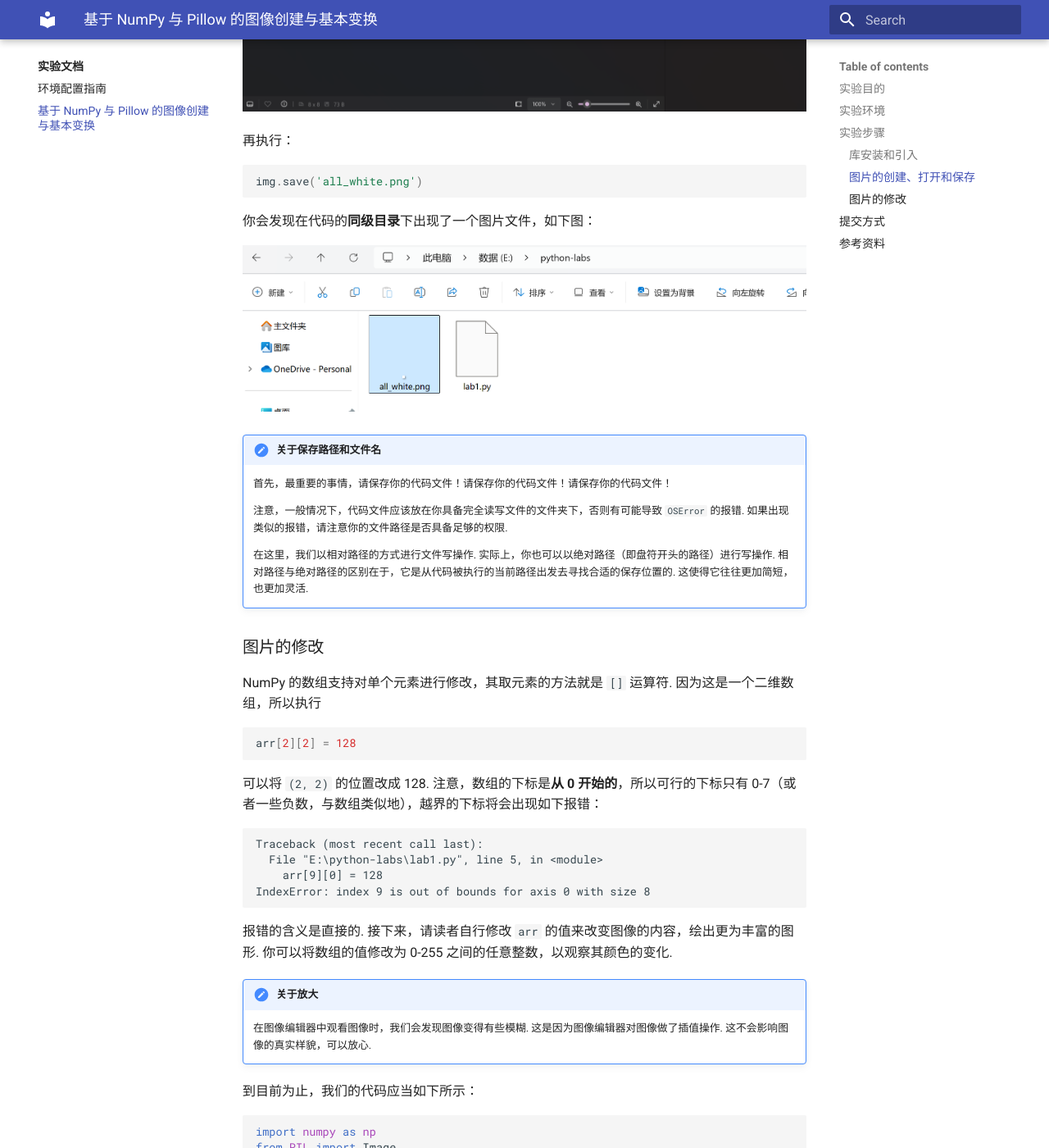
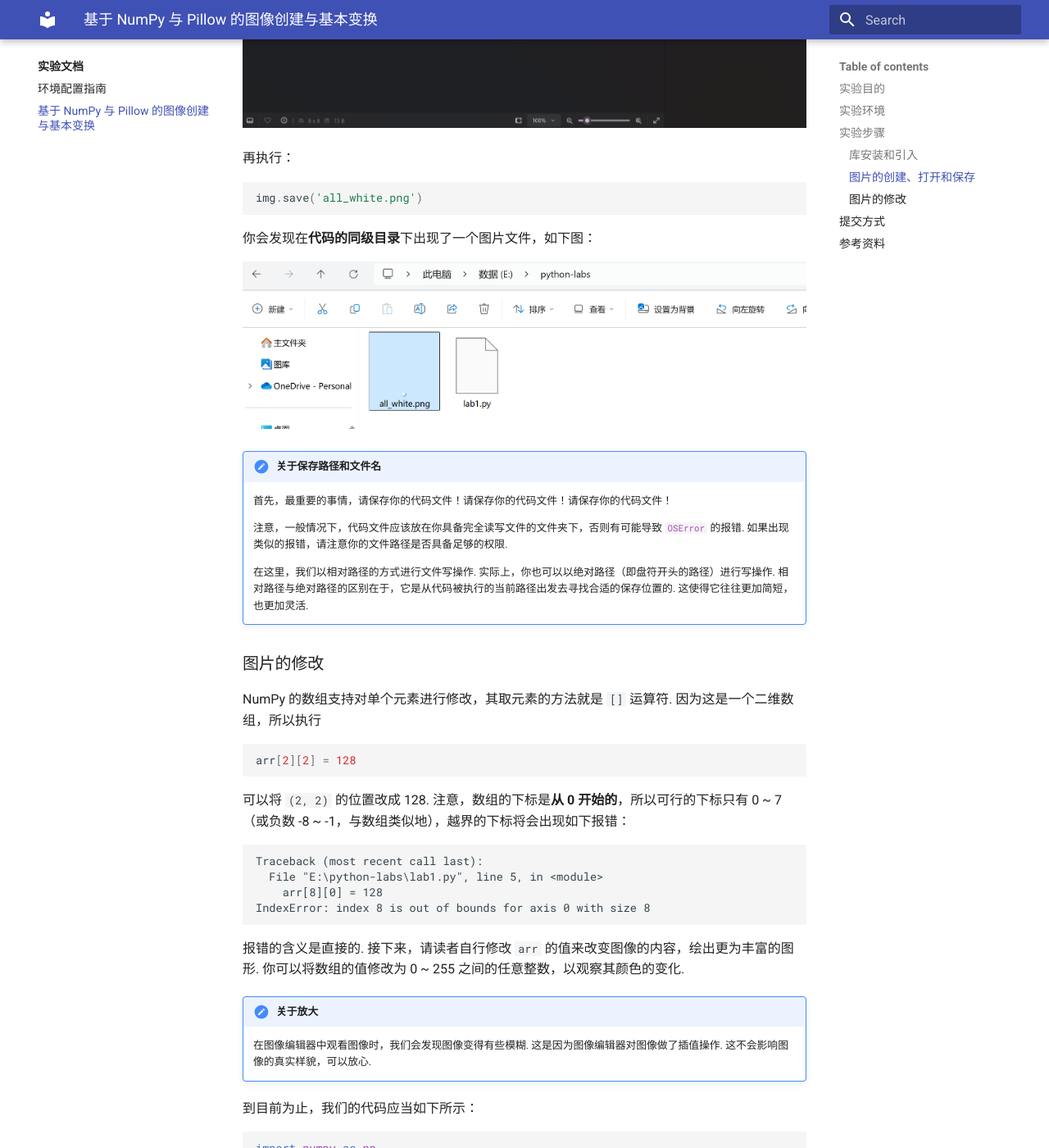
Before and after one commit to FrightenedFoxCN/python2024aw, an MkDocs documentation site: the page built from docs/bonus/01numpy.md, in a window 1280 px wide and 1400 px high, scrolled down 2061 px. Shown: the whole window at 82% size. Built offline with MkDocs 1.6.1 and Material for MkDocs 9.7.7, drawn with Linux system fonts in a browser that asks for light colours; comment, search, counter and statistics services are not loaded; some of the changed text lies outside the part shown.

Commit message:
docs: numpy: add inline highlights

````diff
--- a/docs/bonus/01numpy.md
+++ b/docs/bonus/01numpy.md
@@ -16,7 +16,7 @@
 
 ### 库安装和引入
 
-如果你尚未安装 NumPy 和 pillow，可以参照[环境配置指南](./00env.md)中的指导进行安装. 在自行编写的 Python 脚本顶部输入
+如果你尚未安装 NumPy 和 Pillow，可以参照[环境配置指南](./00env.md)中的指导进行安装. 在自行编写的 Python 脚本顶部输入
 
 ```python
 import numpy as np
@@ -51,7 +51,7 @@
 
     粗略地，可以将 NumPy 中的数据类型视作一个数组. 它有一个形状 `shape` 表示它的维数，是一个元组；有一个类型 `dtype` 标识其中元素的类型. 可以通过 `img.shape` 和 `img.dtype` 输出这两个参数.
 
-    我们使用 `np.ones()` 函数创建了一个元素全为 1 的二维数组，其形状就是传入的参数 `(8, 8)`，类型设置为  `np.uint8` 表示类型为八位无符号整数. 回忆一下，它能表示的最大范围是多少？
+    我们使用 `np.ones()` 函数创建了一个元素全为 1 的二维数组，其形状就是传入的参数 `(8, 8)`，类型设置为  `np.uint8` 表示类型为 8 位无符号整数. 回忆一下，它能表示的最大范围是多少？
 
     接下来，我们使用 `*` 运算符对其中的每个参数都乘了 `255`，也就是二进制的 `11111111`. 读者可输出这个数组的值进行观察.
 
@@ -61,6 +61,7 @@
 img = Image.fromarray(arr)
 img.show()
 ```
+
 你会发现，弹出了一个图片浏览器窗口，并且其中出现了一个很小的白框框. 查看文件属性发现，它确实是一个 8*8 大小的图片：
 
 ![white-result](../assets/lab1/white-result.png)
@@ -71,7 +72,7 @@
 img.save('all_white.png')
 ```
 
-你会发现在代码的**同级目录**下出现了一个图片文件，如下图：
+你会发现在**代码的同级目录**下出现了一个图片文件，如下图：
 
 ![code-dir](../assets/lab1/code-dir.png)
 
@@ -91,16 +92,16 @@
 arr[2][2] = 128
 ```
 
-可以将 `(2, 2)` 的位置改成 128. 注意，数组的下标是**从 0 开始的**，所以可行的下标只有 0-7（或者一些负数，与数组类似地），越界的下标将会出现如下报错：
+可以将 `(2, 2)` 的位置改成 128. 注意，数组的下标是**从 0 开始的**，所以可行的下标只有 0 ~ 7（或负数 -8 ~ -1，与数组类似地），越界的下标将会出现如下报错：
 
 ```
 Traceback (most recent call last):
   File "E:\python-labs\lab1.py", line 5, in <module>
-    arr[9][0] = 128
-IndexError: index 9 is out of bounds for axis 0 with size 8
+    arr[8][0] = 128
+IndexError: index 8 is out of bounds for axis 0 with size 8
 ```
 
-报错的含义是直接的. 接下来，请读者自行修改 `arr` 的值来改变图像的内容，绘出更为丰富的图形. 你可以将数组的值修改为 0-255 之间的任意整数，以观察其颜色的变化.
+报错的含义是直接的. 接下来，请读者自行修改 `arr` 的值来改变图像的内容，绘出更为丰富的图形. 你可以将数组的值修改为 0 ~ 255 之间的任意整数，以观察其颜色的变化.
 
 !!! note "关于放大"
 
@@ -134,7 +135,7 @@
 一般地，只需要提交一个 `zip` 文件即可. 你也可以尝试：
 
 1. 修改代码中保存文件的路径，进而整理文件结构，代码、运行结果和文档分开.
-2. 使用 jupyter notebook，提交整合的 `ipynb` 类型文件.
+2. 使用 Jupyter Notebook，提交整合的 `ipynb` 类型文件.
 3. 你也可以将你的尝试写成博客，发布到网上，然后提交可公开访问的链接.
 
 作为一门编程语言类的课程，我们鼓励同学进行多种多样的尝试，因此，基于原始代码和功能之上的任何改动都是允许且被鼓励的. 但是，为了避免无意义的内卷，只需要完成基础功能、认真写完报告就能获得最高的分数，因此也不必勉强自己，尽情享受完成代码、修改代码的过程吧！
````
Also changed, not shown: other parts of docs/bonus/01numpy.md (+5 -5 lines).
